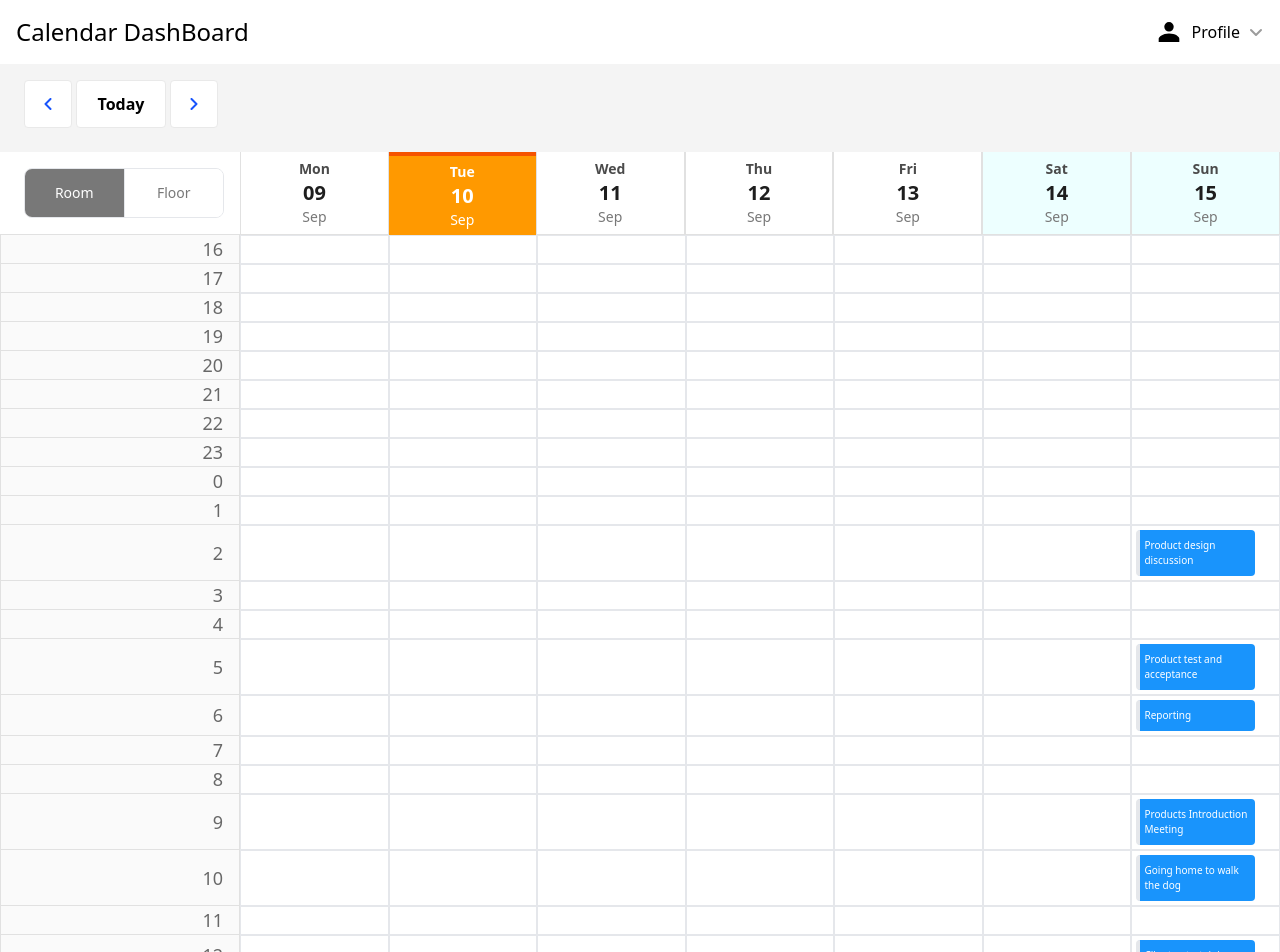
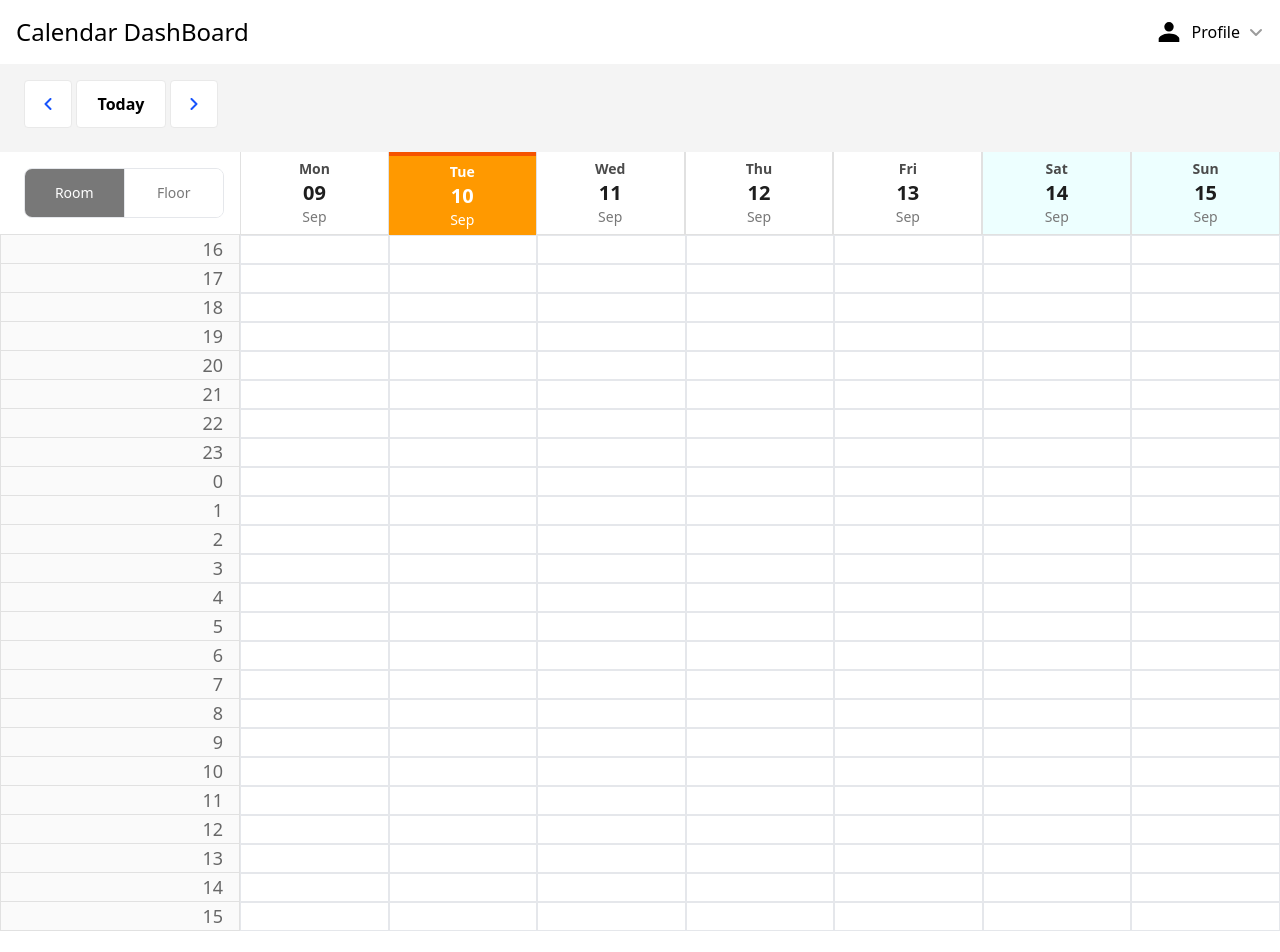
Before and after one commit to sam880629/Calendar-DashBoard-APP, a React (Vite) app: page / in a window 1280 px wide. Shown: the top 952 px of the page. After the commit the page ends 931 px from the top, so only its background shows below. Built offline with nearby package versions, Linux system fonts and the light colour scheme.

Commit message:
no message

```diff
--- a/package.json
+++ b/package.json
@@ -10,10 +10,10 @@
     "preview": "vite preview"
   },
   "dependencies": {
+    "@hello-pangea/dnd": "^17.0.0",
     "@reduxjs/toolkit": "^2.2.7",
     "moment": "^2.30.1",
     "react": "^18.3.1",
-    "react-beautiful-dnd": "^13.1.1",
     "react-dom": "^18.3.1",
     "react-redux": "^9.1.2",
     "redux": "^5.0.1"
--- a/src/components/body/MoonTable.jsx
+++ b/src/components/body/MoonTable.jsx
@@ -14,11 +14,13 @@ const MoonTable = () => {
   const dispatch = useDispatch();
   const { roomData} = useSelector((state) => state.room);
 
+
+
   // 月曆store
   const {showData} = useSelector((state) => state.Calendar);
 
   const displayDates = showData;
-
+  console.log(showData);
 
   useEffect(() => {
     // 根據寬度大小設定裝置
--- a/src/components/body/TimeRow.jsx
+++ b/src/components/body/TimeRow.jsx
@@ -1,14 +1,32 @@
 import HourTitle from "./components/HourTitle";
 import RoomBooking from "./components/RoomBooking";
-import { DragDropContext, Droppable ,Draggable   } from 'react-beautiful-dnd';
+import { DragDropContext, Droppable ,Draggable   } from '@hello-pangea/dnd';
+import { useState } from 'react';
+
+const TimeRow = ({ times, dates }) => {
+  const [bookingData, setBookingData] = useState(dates);
+  // 拖動結束的處理函數
+  const onDragEnd = (result) => {
+    const { destination, source } = result;
+
+    if (!destination) return;
+
+    // 複製現有的 bookingData
+    const newBookingData = bookingData;
+
+    console.log(bookingData);
+
+    // 取得來源日期的 todoList
+    const [sourceTodoList ]= Array.from(newBookingData);
+
+    // 移除被拖動的項目
+    newBookingData.splice(destination.index,0 ,sourceTodoList);
+
+    // console.log(newBookingData);
 
 
-const TimeRow = ({ times, dates }) => {
-
-  // 拖動結束的處理函數
-  const onDragEnd = (result) => {
-    if (!result.destination) return; // 如果沒有放置到有效區域
-    // 在這裡處理項目重排序或其他業務邏輯
+    // 更新狀態
+    // setBookingData(newBookingData);
   };
 
   return (
@@ -26,6 +44,7 @@ const TimeRow = ({ times, dates }) => {
                 key={dateIndex}
                 hour={time}
                 todoList={date["todoList"]}
+                today = {date["date"]}
               />
             ))}
           </div>
--- a/src/components/body/components/RoomBooking.jsx
+++ b/src/components/body/components/RoomBooking.jsx
@@ -1,6 +1,6 @@
 import { useState } from 'react';
 import BookingCard from "./BookingCard";
-import {  Droppable ,Draggable   } from 'react-beautiful-dnd';
+import { Droppable ,Draggable } from '@hello-pangea/dnd';
 
 // 回傳對應時間的資料
 const bookingHandler = (booking, hour) => {
@@ -9,10 +9,10 @@ const bookingHandler = (booking, hour) => {
   return hour==targetHour? booking:null
 };
 
-const RoomBooking = ({ todoList, hour }) => {
+const RoomBooking = ({ todoList = [], hour ,today}) => {
+  // console.log(today);
 
-  const bookingList =todoList ? todoList : [];
-
+  const bookingList = todoList;
   // class 樣式設定
   let containerClasses = `flex-1 pt-1 pl-1 border relative bg-white `;
 
@@ -22,7 +22,7 @@ const RoomBooking = ({ todoList, hour }) => {
   );
 
   return (
-    <Droppable droppableId={`drop-${hour}`}>
+    <Droppable droppableId={`drop-${hour}-${today}`}>
       {(provided) => (
         <div
           className={containerClasses}
--- a/src/store/calendarSlice.js
+++ b/src/store/calendarSlice.js
@@ -7,7 +7,7 @@ const getTodoList =(date)=>{
   const month =  mmt.format("MM");
 
   // 加入待辦事項
-  if (day == 10 && month == 10) {
+  if (day == 12 && month == 10) {
     return [
       {id:0, time: '20:30', title: 'Meeting' },
       {id:1, time: '20:30', title: 'Going home to walk the dog' },
@@ -15,12 +15,12 @@ const getTodoList =(date)=>{
     ];
   } else if (day == 15) {
     return [
-      { time: '09:30', title: 'Products Introduction Meeting' },
-      { time: '12:30', title: 'Client entertaining' },
-      { time: '02:00', title: 'Product design discussion' },
-      { time: '05:00', title: 'Product test and acceptance' },
-      { time: '06:30', title: 'Reporting' },
-      { time: '10:00', title: 'Going home to walk the dog' }
+      // { time: '09:30', title: 'Products Introduction Meeting' },
+      // { time: '12:30', title: 'Client entertaining' },
+      // { time: '02:00', title: 'Product design discussion' },
+      // { time: '05:00', title: 'Product test and acceptance' },
+      // { time: '06:30', title: 'Reporting' },
+      // { time: '10:00', title: 'Going home to walk the dog' }
     ];
   } else {
     return [];
```
Also changed, not shown: 1 other file (tests, documents, lock files or other folders).
